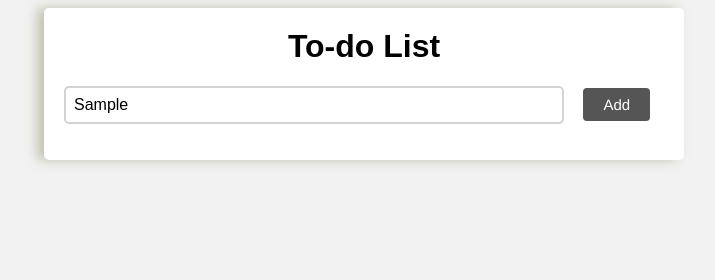
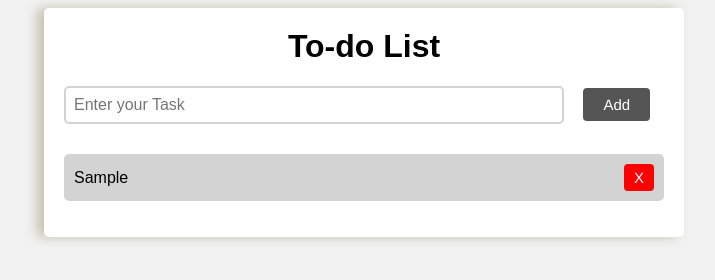
Before and after one commit to ganeshtamil2003/Projects, a plain HTML site: page Simple Todo App/index.html in a window 1280 px wide. Both pictures are taken after typing "Sample" into the empty fields and a click on the button "Add". Shown: the whole page, without its empty margins (276-991 px from the left). Drawn offline with Linux system fonts and the light colour scheme.

Commit message:
js added

```diff
--- a/Simple Todo App/index.html
+++ b/Simple Todo App/index.html
@@ -1,19 +1,18 @@
 <!DOCTYPE html>
 <html lang="en">
   <head>
-    <meta charset="UTF-8">
-    <meta http-equiv="X-UA-Compatible" content="IE=edge">
-    <meta name="viewport" content="width=device-width, initial-scale=1.0">
+    <meta charset="UTF-8" />
+    <meta http-equiv="X-UA-Compatible" content="IE=edge" />
+    <meta name="viewport" content="width=device-width, initial-scale=1.0" />
     <title>Simple To-do-App</title>
-    <link rel="stylesheet" href="./style.css">
+    <link rel="stylesheet" href="./style.css" />
   </head>
   <body>
     <div class="container">
       <h1>To-do List</h1>
-    <input type="text" id="newToDoInput" placeholder="Enter a Word">
+      <input type="text" id="newToDoInput" placeholder="Enter your Task" />
       <button id="addTodoBtn">Add</button>
       <ul id="todoList"></ul>
-
     </div>
   </body>
   <script src="./main.js"></script>
--- a/Simple Todo App/main.js
+++ b/Simple Todo App/main.js
@@ -0,0 +1,23 @@
+//getting elements from their id
+const newToDoInput = document.getElementById("newToDoInput");
+const addTodoBtn = document.getElementById("addTodoBtn");
+const todoList = document.getElementById("todoList");
+
+//adding event
+addTodoBtn.addEventListener("click", () => {
+  const newToDoText = newToDoInput.value;
+  //logic
+  if (newToDoText !== "") {
+    const newToDoItem = document.createElement("li");
+    newToDoItem.innerText = newToDoText;
+    const deleteTodoBtn = document.createElement("button");
+    deleteTodoBtn.innerText = "X";
+    deleteTodoBtn.classList.add("delete-todo-btn");
+    deleteTodoBtn.addEventListener("click", () => {
+      newToDoItem.remove();
+    });
+    newToDoItem.appendChild(deleteTodoBtn);
+    todoList.appendChild(newToDoItem);
+    newToDoInput.value = "";
+  }
+});
--- a/Simple Todo App/style.css
+++ b/Simple Todo App/style.css
@@ -1,17 +1,16 @@
-body{
+body {
   font-family: sans-serif;
   background-color: #f2f2f2;
 }
 
-.container{
+.container {
   max-width: 600px;
   margin: 0 auto;
   padding: 20px;
   background-color: hsl(0, 0%, 100%);
   border-radius: 5px;
   box-shadow: 0 0 10px rgba(0, 0, 0, 0.3);
-   animation:rotateShadow 5s linear infinite;
-
+  animation: rotateShadow 5s linear infinite;
 }
 
 @keyframes rotateShadow {
@@ -32,30 +31,62 @@ body{
   }
 }
 
-  h1{
-    margin-top: 0 ;
+h1 {
+  margin-top: 0;
   text-align: center;
 }
 
-input[type="text"]{
+input[type="text"] {
   padding: 8px;
   font-size: 16px;
   border: 2px solid lightgray;
-    border-radius: 5px ;
+  border-radius: 5px;
   width: 80%;
   margin-right: 15px;
 }
-button{
+
+button {
   padding: 8px 20px;
   background-color: #555;
   color: #fff;
- font-size:15px;
- font-family:'Franklin Gothic Medium', 'Arial Narrow', Arial, sans-serif;
+  font-size: 15px;
+  font-family: "Franklin Gothic Medium", "Arial Narrow", Arial, sans-serif;
   border: none;
   border-radius: 4px;
   cursor: pointer;
 }
 
-button:hover{
+button:hover {
   background-color: black;
 }
+
+ul {
+  list-style: none;
+  padding: 0;
+  margin-top: 30px;
+}
+
+li {
+  padding: 10px;
+  background-color: lightgray;
+  margin-bottom: 10px;
+  border-radius: 5px;
+  display: flex;
+  justify-content: space-between;
+  align-items: center;
+}
+li:last-child {
+  margin-bottom: 0px;
+}
+
+.delete-todo-btn {
+  background-color: red;
+  color: white;
+  padding: 5px 10px;
+  border: none;
+  border-radius: 4px;
+  cursor: pointer;
+}
+.delete-todo-btn:hover {
+  background-color: rgb(183, 57, 57);
+}
```
Lines whose indentation alone changed are shown as unchanged.
